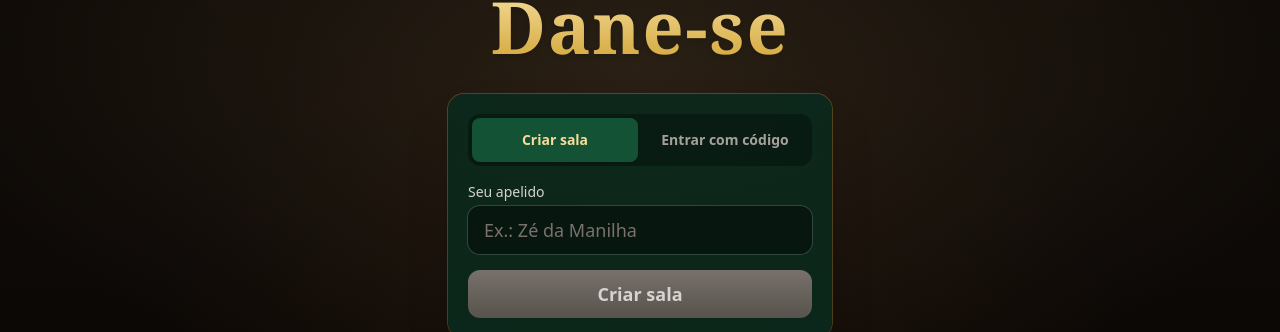
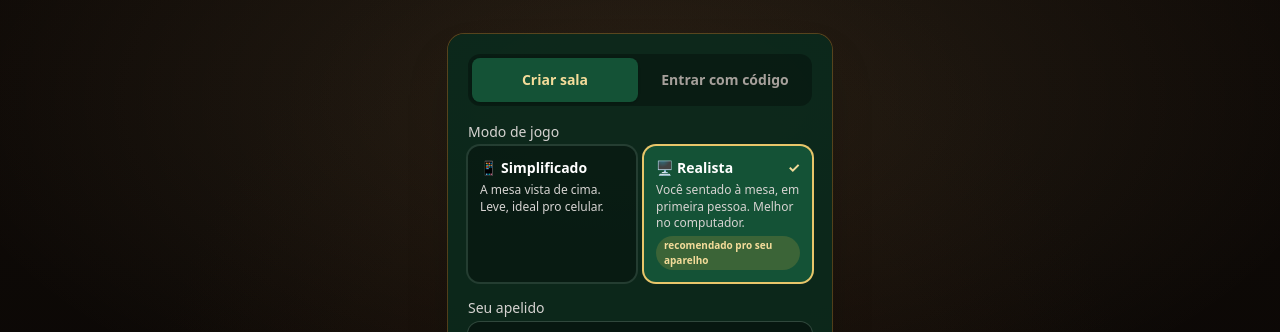
Before and after one commit to gaacarmo/dane-se, a React (Vite) app in the folder client/: page / in a window 1280 px wide. Shown: the part 286-618 px from the top of the page. Built offline with nearby package versions, Linux system fonts and the light colour scheme; no server answers.

Commit message:
feat: pick the simplified or realistic mode on the home screen

```diff
--- a/client/src/components/Home.tsx
+++ b/client/src/components/Home.tsx
@@ -2,6 +2,7 @@ import { motion } from 'framer-motion';
 import { type FormEvent, useState } from 'react';
 import { MAX_NAME_LENGTH, ROOM_CODE_LENGTH, type Card } from '@dane-se/shared';
 import { actions, codeFromUrl, savedName, useClient } from '../lib/store';
+import { recommendedView3d, setPref, usePrefs } from '../lib/prefs';
 import { CardBack, PlayingCard } from './cards/PlayingCard';
 import { Button } from './ui/Button';
 
@@ -11,6 +12,62 @@ const FAN: Card[] = [
   { rank: '7', suit: 'D' },
   { rank: 'A', suit: 'S' },
 ];
+
+const VIEW_MODES = [
+  {
+    realistic: false,
+    icon: '📱',
+    title: 'Simplificado',
+    text: 'A mesa vista de cima. Leve, ideal pro celular.',
+  },
+  {
+    realistic: true,
+    icon: '🖥️',
+    title: 'Realista',
+    text: 'Você sentado à mesa, em primeira pessoa. Melhor no computador.',
+  },
+] as const;
+
+/** Chosen before creating or joining a room; remembered on this device. */
+function ViewModePicker() {
+  const { view3d } = usePrefs();
+  const recommended = recommendedView3d();
+  return (
+    <fieldset>
+      <legend className="mb-1 block text-sm text-stone-300">Modo de jogo</legend>
+      <div className="grid grid-cols-2 gap-2" role="radiogroup" aria-label="Modo de jogo">
+        {VIEW_MODES.map((m) => {
+          const selected = view3d === m.realistic;
+          return (
+            <button
+              key={m.title}
+              type="button"
+              role="radio"
+              aria-checked={selected}
+              onClick={() => setPref('view3d', m.realistic)}
+              className={`flex flex-col items-start gap-1 rounded-xl p-3 text-left ring-2 transition ${
+                selected ? 'bg-felt-700 ring-gold-400' : 'bg-black/30 ring-white/10 hover:ring-white/30'
+              }`}
+            >
+              <span className="flex w-full items-center justify-between text-sm font-bold text-white">
+                <span>
+                  {m.icon} {m.title}
+                </span>
+                {selected && <span className="text-gold-300">✓</span>}
+              </span>
+              <span className="text-xs leading-snug text-stone-300">{m.text}</span>
+              {recommended === m.realistic && (
+                <span className="rounded-full bg-gold-500/20 px-2 py-0.5 text-[10px] font-semibold text-gold-300">
+                  recomendado pro seu aparelho
+                </span>
+              )}
+            </button>
+          );
+        })}
+      </div>
+    </fieldset>
+  );
+}
 
 export function Home({ onHelp }: { onHelp: () => void }) {
   const { connection } = useClient();
@@ -41,7 +98,12 @@ export function Home({ onHelp }: { onHelp: () => void }) {
             key={i}
             className="absolute bottom-0 left-1/2 w-20 origin-bottom"
             initial={{ rotate: 0, x: '-50%', y: 40, opacity: 0 }}
-            animate={{ rotate: (i - 1.5) * 14, x: `calc(-50% + ${(i - 1.5) * 26}px)`, y: Math.abs(i - 1.5) * 6, opacity: 1 }}
+            animate={{
+              rotate: (i - 1.5) * 14,
+              x: `calc(-50% + ${(i - 1.5) * 26}px)`,
+              y: Math.abs(i - 1.5) * 6,
+              opacity: 1,
+            }}
             transition={{ delay: 0.15 + i * 0.08, type: 'spring', stiffness: 160, damping: 16 }}
           >
             <PlayingCard card={card} highlight={i === 0} />
@@ -84,6 +146,8 @@ export function Home({ onHelp }: { onHelp: () => void }) {
           </div>
         )}
 
+        <ViewModePicker />
+
         <label className="block">
           <span className="mb-1 block text-sm text-stone-300">Seu apelido</span>
           <input
--- a/client/src/components/table/TableMenu.tsx
+++ b/client/src/components/table/TableMenu.tsx
@@ -28,7 +28,7 @@ export function TableMenu({
         <Toggle label="🔊 Sons" checked={!prefs.muted} onChange={(on) => setPref('muted', !on)} />
         {canVibrate && <Toggle label="📳 Vibrar na sua vez" checked={prefs.haptics} onChange={(on) => setPref('haptics', on)} />}
 
-        <Toggle label="🪑 Visão em primeira pessoa" checked={prefs.view3d} onChange={(on) => setPref('view3d', on)} />
+        <Toggle label="🪑 Modo realista (primeira pessoa)" checked={prefs.view3d} onChange={(on) => setPref('view3d', on)} />
 
         <div>
           <p className="mb-2 text-sm text-stone-300">Cor da mesa (só no seu aparelho)</p>
--- a/client/src/lib/prefs.ts
+++ b/client/src/lib/prefs.ts
@@ -7,12 +7,22 @@ export interface Prefs {
   muted: boolean;
   haptics: boolean;
   theme: TableTheme;
-  /** Table seen from your seat in 3D (default) instead of the flat top-down table. */
+  /** Realistic mode: the table seen from your seat in 3D. Off: the simplified top-down table. */
   view3d: boolean;
 }
 
 const KEY = 'dane-se:prefs';
-const DEFAULTS: Prefs = { muted: false, haptics: true, theme: 'green', view3d: true };
+
+/** The first-person table suits desktops; phones and tablets get the simpler top-down table. */
+export function recommendedView3d(): boolean {
+  try {
+    return !(window.matchMedia('(pointer: coarse)').matches || window.innerWidth < 768);
+  } catch {
+    return true;
+  }
+}
+
+const DEFAULTS: Prefs = { muted: false, haptics: true, theme: 'green', view3d: recommendedView3d() };
 
 function load(): Prefs {
   try {
```
